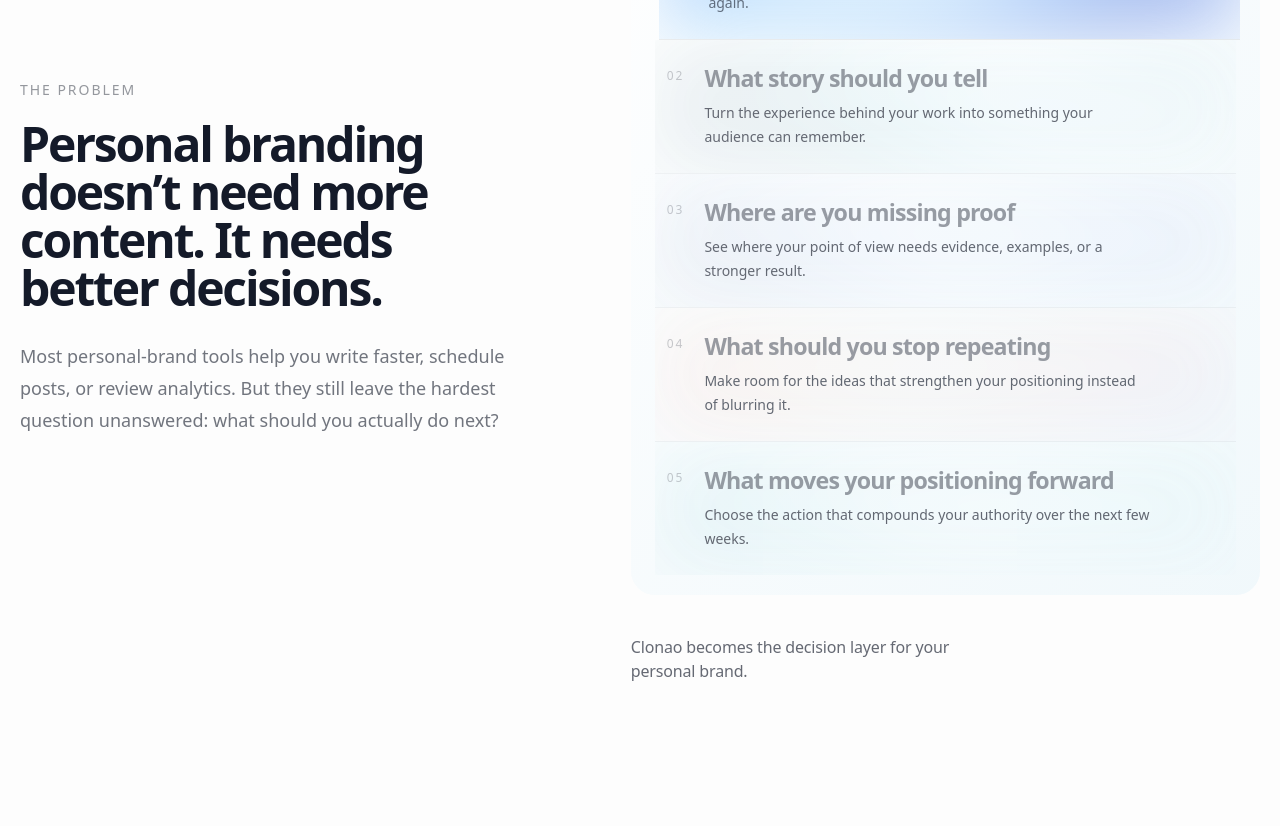
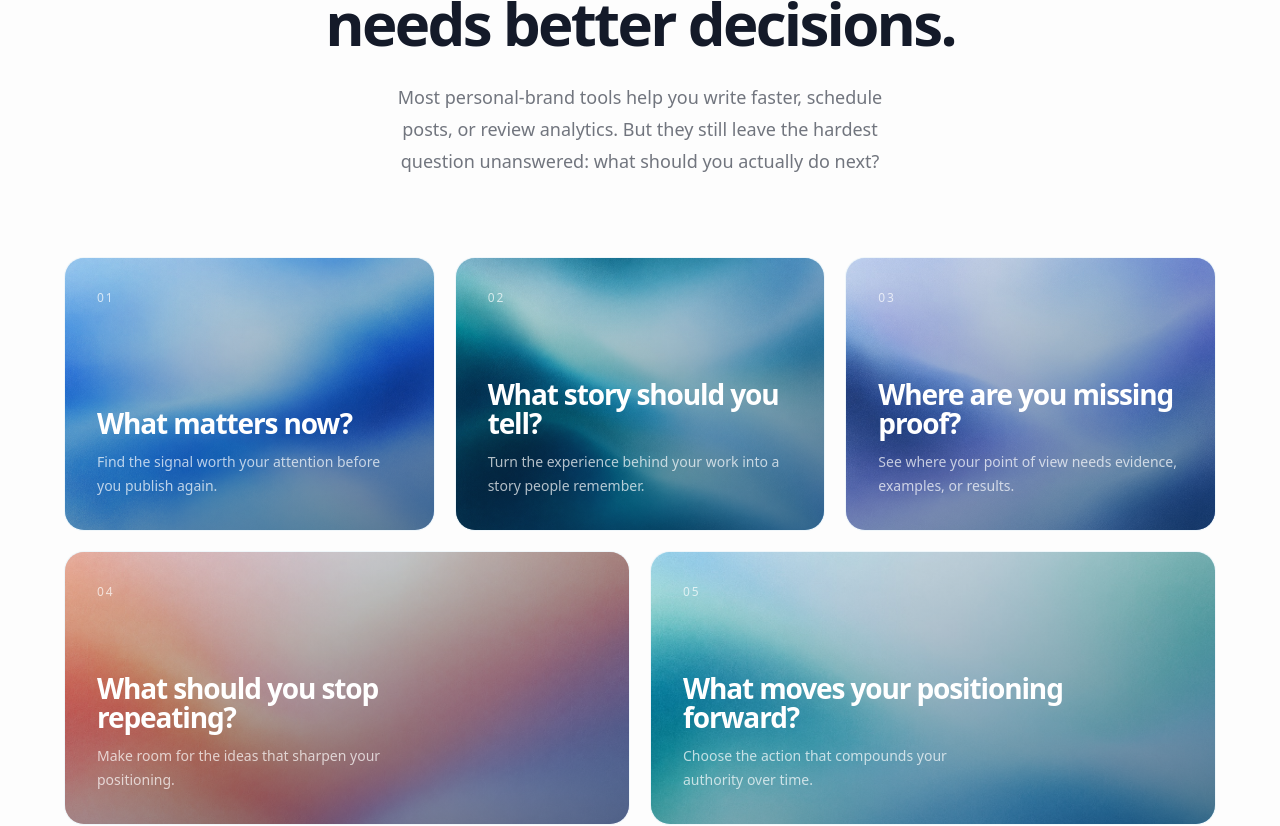
Before and after one commit to veokleo-create07/linkeldn.tool.100k, a Next.js app: page / in a window 1280 px wide. Shown: the part 1580-2406 px from the top of the page. Built offline with nearby package versions, Linux system fonts and the light colour scheme.

Commit message:
refactor: redesign problem section bento

```diff
--- a/src/components/marketing/problem-comparison-card.tsx
+++ b/src/components/marketing/problem-comparison-card.tsx
@@ -1,123 +1,63 @@
-"use client";
-
-import { useEffect, useRef, useState } from "react";
-import { cn } from "@/lib/utils";
-
-const pillars = [
+const decisions = [
   {
-    question: "What matters now",
-    detail: "Identify the signal that deserves your attention before you publish again.",
+    number: "01",
+    title: "What matters now?",
+    detail: "Find the signal worth your attention before you publish again.",
     image: "/dreamy-blue-gradient.jpg",
   },
   {
-    question: "What story should you tell",
-    detail: "Turn the experience behind your work into something your audience can remember.",
+    number: "02",
+    title: "What story should you tell?",
+    detail: "Turn the experience behind your work into a story people remember.",
     image: "/ethereal-aqua-gradient.jpg",
   },
   {
-    question: "Where are you missing proof",
-    detail: "See where your point of view needs evidence, examples, or a stronger result.",
+    number: "03",
+    title: "Where are you missing proof?",
+    detail: "See where your point of view needs evidence, examples, or results.",
     image: "/lavender-blue-gradient.jpg",
   },
   {
-    question: "What should you stop repeating",
-    detail: "Make room for the ideas that strengthen your positioning instead of blurring it.",
+    number: "04",
+    title: "What should you stop repeating?",
+    detail: "Make room for the ideas that sharpen your positioning.",
     image: "/coral-lavender-gradient.jpg",
   },
   {
-    question: "What moves your positioning forward",
-    detail: "Choose the action that compounds your authority over the next few weeks.",
+    number: "05",
+    title: "What moves your positioning forward?",
+    detail: "Choose the action that compounds your authority over time.",
     image: "/pastel-aqua-gradient.jpg",
   },
-];
+] as const;
 
 export function ProblemComparisonCard() {
-  const pillarRefs = useRef<Array<HTMLButtonElement | null>>([]);
-  const [activePillar, setActivePillar] = useState(0);
+  return (
+    <div className="mx-auto mt-14 grid max-w-6xl grid-cols-1 gap-4 sm:grid-cols-2 lg:mt-20 lg:grid-cols-6 lg:gap-5">
+      {decisions.map((decision, index) => (
+        <article
+          key={decision.number}
+          className={[
+            "group relative isolate min-h-[17rem] overflow-hidden rounded-[1.25rem] border border-white/55 bg-[#dcecf4] transition-transform duration-500 ease-out hover:-translate-y-1 motion-reduce:transition-none motion-reduce:hover:translate-y-0",
+            index < 3 ? "lg:col-span-2" : "lg:col-span-3",
+          ].join(" ")}
+        >
+          <div
+            className="absolute inset-0 -z-20 scale-105 bg-cover bg-center transition-transform duration-700 ease-out group-hover:scale-110 motion-reduce:transition-none motion-reduce:group-hover:scale-105"
+            style={{ backgroundImage: "url(" + decision.image + ")" }}
+            aria-hidden="true"
+          />
+          <div className="absolute inset-0 -z-10 bg-[linear-gradient(155deg,rgba(8,51,88,0.08),rgba(8,51,88,0.64))]" aria-hidden="true" />
 
-  useEffect(() => {
-    if (!("IntersectionObserver" in window)) return;
-
-    const observer = new IntersectionObserver(
-      (entries) => {
-        const visible = entries
-          .filter((entry) => entry.isIntersecting)
-          .sort((a, b) => b.intersectionRatio - a.intersectionRatio)[0];
-        if (!visible) return;
-
-        const index = Number((visible.target as HTMLElement).dataset.pillar);
-        if (!Number.isNaN(index)) setActivePillar(index);
-      },
-      { rootMargin: "-35% 0px -45% 0px", threshold: [0.25, 0.6, 0.9] },
-    );
-
-    pillarRefs.current.forEach((pillar) => pillar && observer.observe(pillar));
-    return () => observer.disconnect();
-  }, []);
-
-  return (
-    <div className="relative min-w-0">
-      <p className="text-[0.625rem] font-medium uppercase tracking-[0.19em] text-foreground/40 sm:text-[0.6875rem]">
-        You still have to decide
-      </p>
-
-      <div className="relative mt-7 overflow-hidden rounded-[1.5rem] bg-[#f7fafc] px-4 py-3 sm:mt-9 sm:px-6 sm:py-5">
-        <div className="pointer-events-none absolute inset-0 bg-[linear-gradient(135deg,rgba(255,255,255,0.85),rgba(236,247,251,0.56))]" aria-hidden="true" />
-        <div className="relative">
-          {pillars.map((pillar, index) => {
-            const isActive = activePillar === index;
-
-            return (
-              <button
-                key={pillar.question}
-                ref={(node) => { pillarRefs.current[index] = node; }}
-                type="button"
-                data-pillar={index}
-                onMouseEnter={() => setActivePillar(index)}
-                onFocus={() => setActivePillar(index)}
-                aria-pressed={isActive}
-                className={cn(
-                  "group relative flex w-full items-start gap-4 overflow-hidden border-b border-foreground/[0.08] px-2 py-5 text-left transition-all duration-500 ease-out last:border-b-0 motion-reduce:transition-none sm:gap-5 sm:px-3 sm:py-6",
-                  isActive ? "translate-x-1" : "opacity-65 hover:opacity-100",
-                )}
-              >
-                <span
-                  className={cn(
-                    "pointer-events-none absolute inset-0 -z-0 bg-cover bg-center blur-2xl transition-opacity duration-700 motion-reduce:transition-none",
-                    isActive ? "opacity-35" : "opacity-10",
-                  )}
-                  style={{ backgroundImage: "url(" + pillar.image + ")" }}
-                  aria-hidden="true"
-                />
-                <span className={cn(
-                  "relative z-10 pt-1 text-[0.625rem] font-medium tracking-[0.16em] transition-colors duration-500 sm:text-xs",
-                  isActive ? "text-[#3275ae]" : "text-foreground/35",
-                )}>
-                  {String(index + 1).padStart(2, "0")}
-                </span>
-                <span className="relative z-10 min-w-0">
-                  <span className={cn(
-                    "block text-lg font-semibold leading-tight tracking-[-0.035em] transition-colors duration-500 sm:text-[1.45rem]",
-                    isActive ? "text-foreground" : "text-foreground/65",
-                  )}>
-                    {pillar.question}
-                  </span>
-                  <span className={cn(
-                    "mt-2 block max-w-md text-xs leading-5 transition-colors duration-500 sm:text-sm sm:leading-6",
-                    isActive ? "text-foreground/60" : "text-foreground/38",
-                  )}>
-                    {pillar.detail}
-                  </span>
-                </span>
-              </button>
-            );
-          })}
-        </div>
-      </div>
-
-      <p className="mt-8 max-w-sm text-sm font-medium leading-6 tracking-[-0.01em] text-foreground/65 sm:mt-10 sm:text-base">
-        Clonao becomes the decision layer for your personal brand.
-      </p>
+          <div className="flex min-h-[17rem] flex-col justify-between p-6 sm:p-7 lg:p-8">
+            <span className="text-xs font-medium tracking-[0.16em] text-white/70">{decision.number}</span>
+            <div className="max-w-sm">
+              <h3 className="text-2xl font-semibold leading-[1.04] tracking-[-0.04em] text-white sm:text-[1.75rem]">{decision.title}</h3>
+              <p className="mt-3 max-w-xs text-sm leading-6 text-white/70">{decision.detail}</p>
+            </div>
+          </div>
+        </article>
+      ))}
     </div>
   );
 }
--- a/src/components/marketing/problem-section.tsx
+++ b/src/components/marketing/problem-section.tsx
@@ -3,16 +3,16 @@ import { ProblemComparisonCard } from "@/components/marketing/problem-comparison
 export function ProblemSection() {
   return (
     <section aria-labelledby="problem-heading" className="bg-[#fdfdfd] py-24 sm:py-28 lg:py-36">
-      <div className="marketing-container grid items-center gap-14 lg:grid-cols-[minmax(0,0.9fr)_minmax(0,1.1fr)] lg:gap-24">
-        <div className="max-w-xl">
-          <p className="text-xs font-medium uppercase tracking-[0.14em] text-foreground/45 sm:text-sm">The problem</p>
+      <div className="marketing-container">
+        <div className="mx-auto max-w-3xl text-center">
+          <p className="text-xs font-medium uppercase tracking-[0.16em] text-foreground/45 sm:text-sm">THE PROBLEM</p>
           <h2
             id="problem-heading"
-            className="mt-5 max-w-lg text-balance text-4xl font-semibold leading-[1.08] tracking-tightest text-foreground sm:text-5xl"
+            className="mt-5 text-balance text-4xl font-semibold leading-[1.06] tracking-tightest text-foreground sm:text-5xl lg:text-6xl"
           >
             Personal branding doesn’t need more content. It needs better decisions.
           </h2>
-          <p className="mt-6 max-w-lg text-base leading-7 text-foreground/60 sm:mt-7 sm:text-lg sm:leading-8">
+          <p className="mx-auto mt-6 max-w-2xl text-balance text-base leading-7 text-foreground/60 sm:mt-7 sm:text-lg sm:leading-8">
             Most personal-brand tools help you write faster, schedule posts, or review analytics. But they still leave the hardest question unanswered: what should you actually do next?
           </p>
         </div>
```
